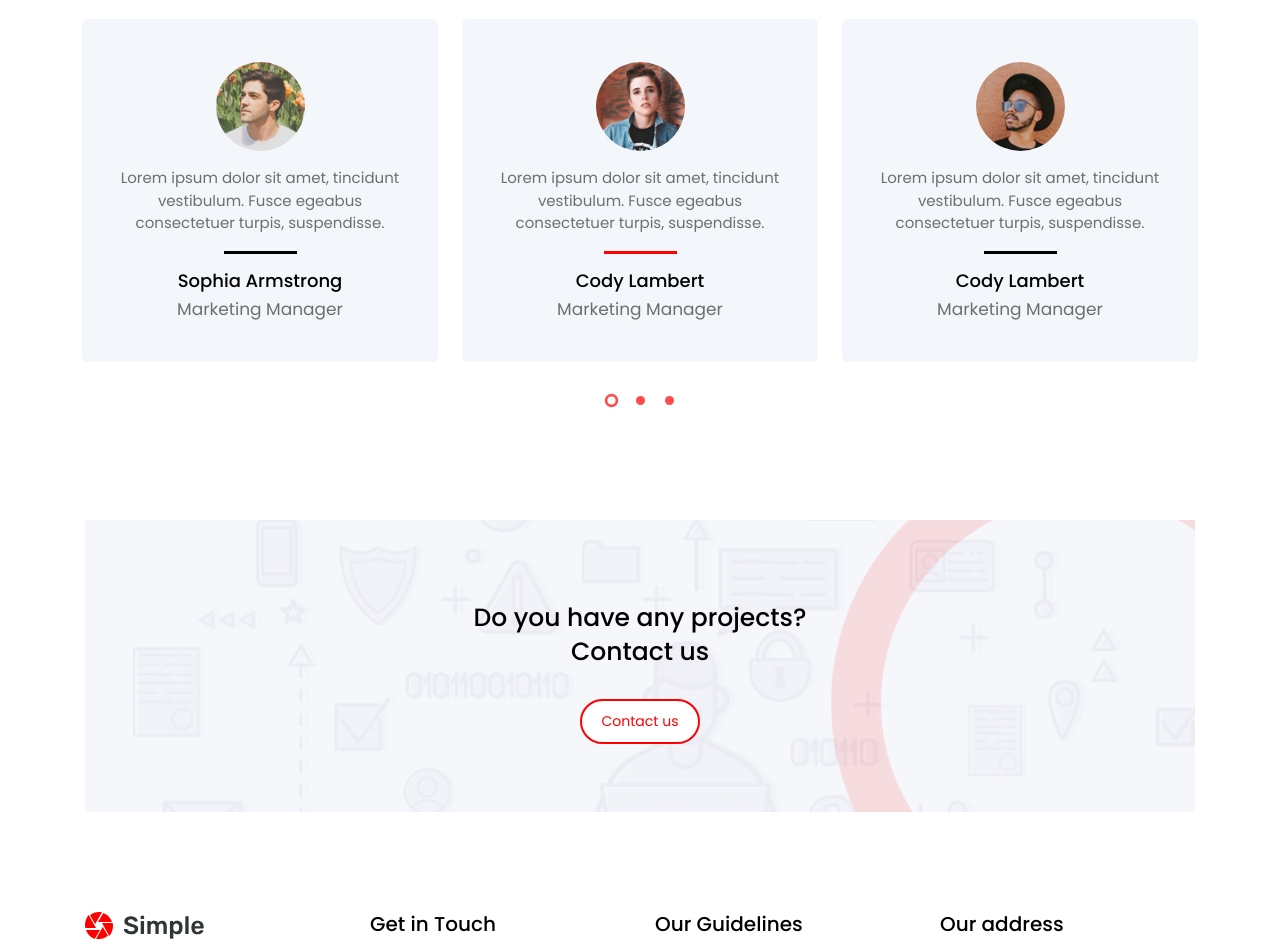
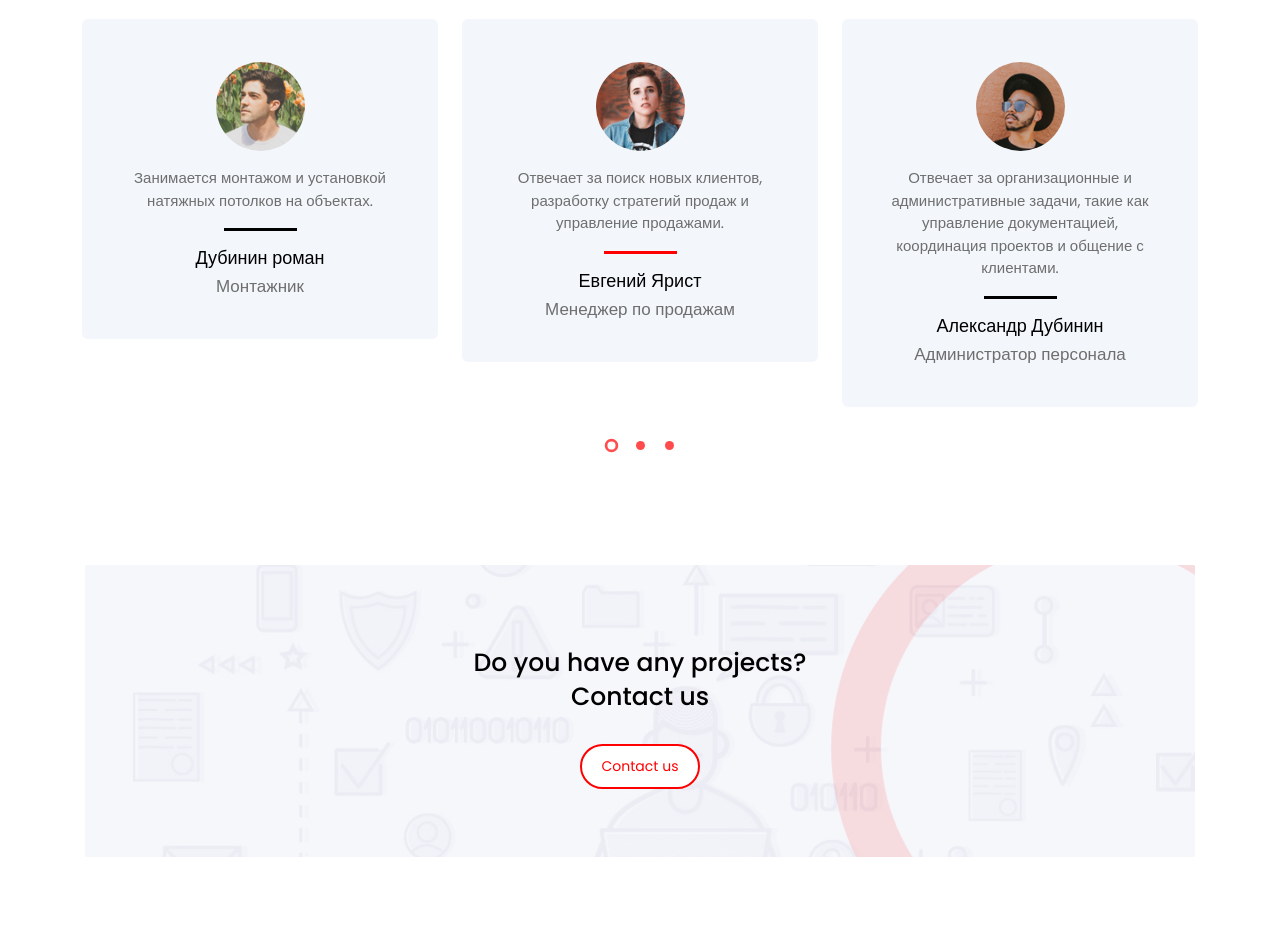
Before and after one commit to likemne/potolki, a website: page index.html in a window 1280 px wide. Shown: the part 4633-5584 px from the top of the page. Drawn offline with Linux system fonts and the light colour scheme.

Commit message:
Update index.html

```diff
--- a/index.html
+++ b/index.html
@@ -246,10 +246,10 @@
                 <div class="card-body">
                   <div class="text-center">
                     <img src="images/face2.jpg" width="89" height="89" alt="" class="img-customer">
-                    <p class="m-0 py-3 text-muted">Lorem ipsum dolor sit amet, tincidunt vestibulum. Fusce egeabus consectetuer turpis, suspendisse.</p>
+                    <p class="m-0 py-3 text-muted">Занимается проектированием и разработкой дизайна натяжных потолков в соответствии с пожеланиями клиентов.</p>
                     <div class="content-divider m-auto"></div>
-                    <h6 class="card-title pt-3">Tony Martinez</h6>
-                    <h6 class="customer-designation text-muted m-0">Marketing Manager</h6>
+                    <h6 class="card-title pt-3">Юлия Дубинина</h6>
+                    <h6 class="customer-designation text-muted m-0">Дизайнер</h6>
                   </div>
                 </div>
               </div>
@@ -257,10 +257,10 @@
                 <div class="card-body">
                   <div class="text-center">
                     <img src="images/face3.jpg" width="89" height="89" alt="" class="img-customer">
-                    <p class="m-0 py-3 text-muted">Lorem ipsum dolor sit amet, tincidunt vestibulum. Fusce egeabus consectetuer turpis, suspendisse.</p>
+                    <p class="m-0 py-3 text-muted">Занимается монтажом и установкой натяжных потолков на объектах.</p>
                     <div class="content-divider m-auto"></div>
-                    <h6 class="card-title pt-3">Sophia Armstrong</h6>
-                    <h6 class="customer-designation text-muted m-0">Marketing Manager</h6>
+                    <h6 class="card-title pt-3">Дубинин роман</h6>
+                    <h6 class="customer-designation text-muted m-0">Монтажник</h6>
                   </div>
                 </div>
               </div>
@@ -268,10 +268,10 @@
                 <div class="card-body">
                   <div class="text-center">
                     <img src="images/face20.jpg" width="89" height="89" alt="" class="img-customer">
-                    <p class="m-0 py-3 text-muted">Lorem ipsum dolor sit amet, tincidunt vestibulum. Fusce egeabus consectetuer turpis, suspendisse.</p>
+                    <p class="m-0 py-3 text-muted">Отвечает за поиск новых клиентов, разработку стратегий продаж и управление продажами.</p>
                     <div class="content-divider m-auto"></div>
-                    <h6 class="card-title pt-3">Cody Lambert</h6>
-                    <h6 class="customer-designation text-muted m-0">Marketing Manager</h6>
+                    <h6 class="card-title pt-3">Евгений Ярист</h6>
+                    <h6 class="customer-designation text-muted m-0">Менеджер по продажам</h6>
                   </div>
                 </div>
               </div>
@@ -279,10 +279,10 @@
                 <div class="card-body">
                   <div class="text-center">
                     <img src="images/face15.jpg" width="89" height="89" alt="" class="img-customer">
-                    <p class="m-0 py-3 text-muted">Lorem ipsum dolor sit amet, tincidunt vestibulum. Fusce egeabus consectetuer turpis, suspendisse.</p>
+                    <p class="m-0 py-3 text-muted">Отвечает за организационные и административные задачи, такие как управление документацией, координация проектов и общение с клиентами.</p>
                     <div class="content-divider m-auto"></div>
-                    <h6 class="card-title pt-3">Cody Lambert</h6>
-                    <h6 class="customer-designation text-muted m-0">Marketing Manager</h6>
+                    <h6 class="card-title pt-3">Александр Дубинин</h6>
+                    <h6 class="customer-designation text-muted m-0">Администратор персонала</h6>
                   </div>
                 </div>
               </div>
@@ -290,10 +290,10 @@
                 <div class="card-body">
                   <div class="text-center">
                     <img src="images/face16.jpg" width="89" height="89" alt="" class="img-customer">
-                    <p class="m-0 py-3 text-muted">Lorem ipsum dolor sit amet, tincidunt vestibulum. Fusce egeabus consectetuer turpis, suspendisse.</p>
+                    <p class="m-0 py-3 text-muted">Отвечает за технические аспекты установки натяжных потолков, разработку технологических процессов и контроль качества.</p>
                     <div class="content-divider m-auto"></div>
-                    <h6 class="card-title pt-3">Cody Lambert</h6>
-                    <h6 class="customer-designation text-muted m-0">Marketing Manager</h6>
+                    <h6 class="card-title pt-3">Никита Дубинин</h6>
+                    <h6 class="customer-designation text-muted m-0">Инженер-технолог</h6>
                   </div>
                 </div>
               </div>
```
